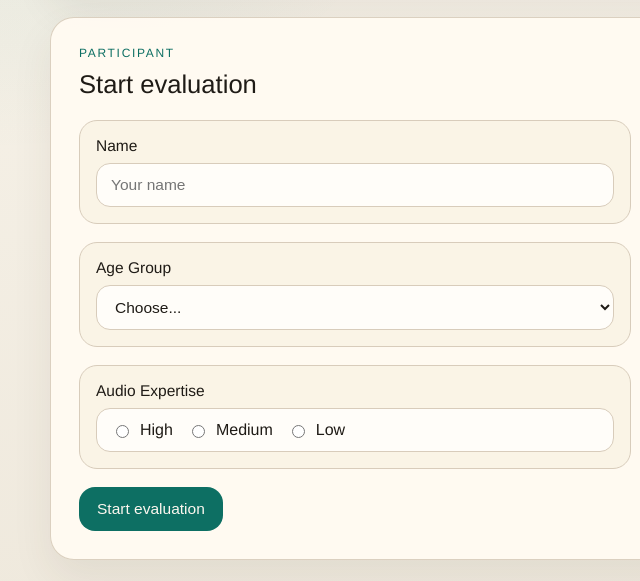
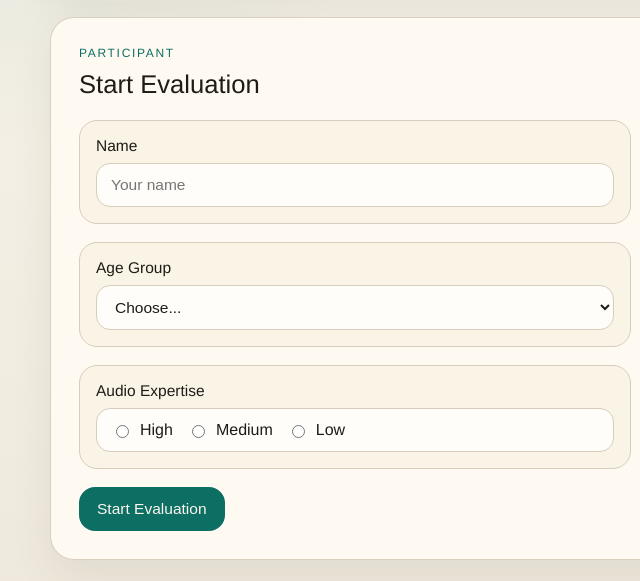
Before and after one commit to dabinkim0/ddsp-carsound-eval, a website: page public/index.html in a window 1280 px wide. Shown: the part 322-903 px from the top of the page, 0-640 px from the left. Drawn offline with Linux system fonts and the light colour scheme.

Commit message:
Title-case start evaluation labels

```diff
--- a/public/index.html
+++ b/public/index.html
@@ -31,7 +31,7 @@
         <div class="section-head">
           <div>
             <p class="section-kicker">Participant</p>
-            <h2>Start evaluation</h2>
+            <h2>Start Evaluation</h2>
           </div>
           <p class="muted">Name and email will be stored with your responses.</p>
         </div>
@@ -86,7 +86,7 @@
           </div>
 
           <div class="actions">
-            <button id="start-btn" class="button button-primary" type="submit">Start evaluation</button>
+            <button id="start-btn" class="button button-primary" type="submit">Start Evaluation</button>
           </div>
           <p id="form-error" class="message error hidden"></p>
         </form>
```
